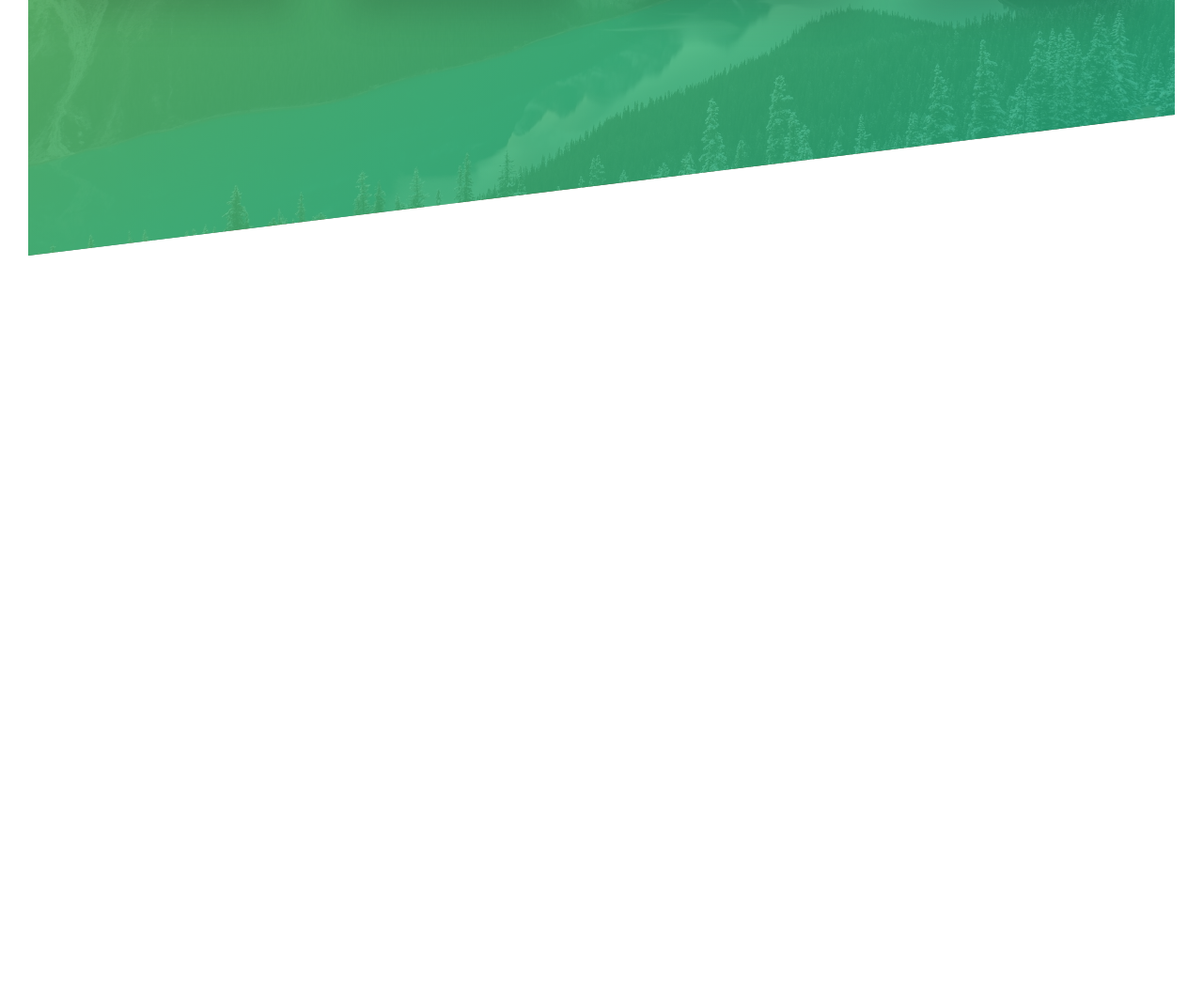
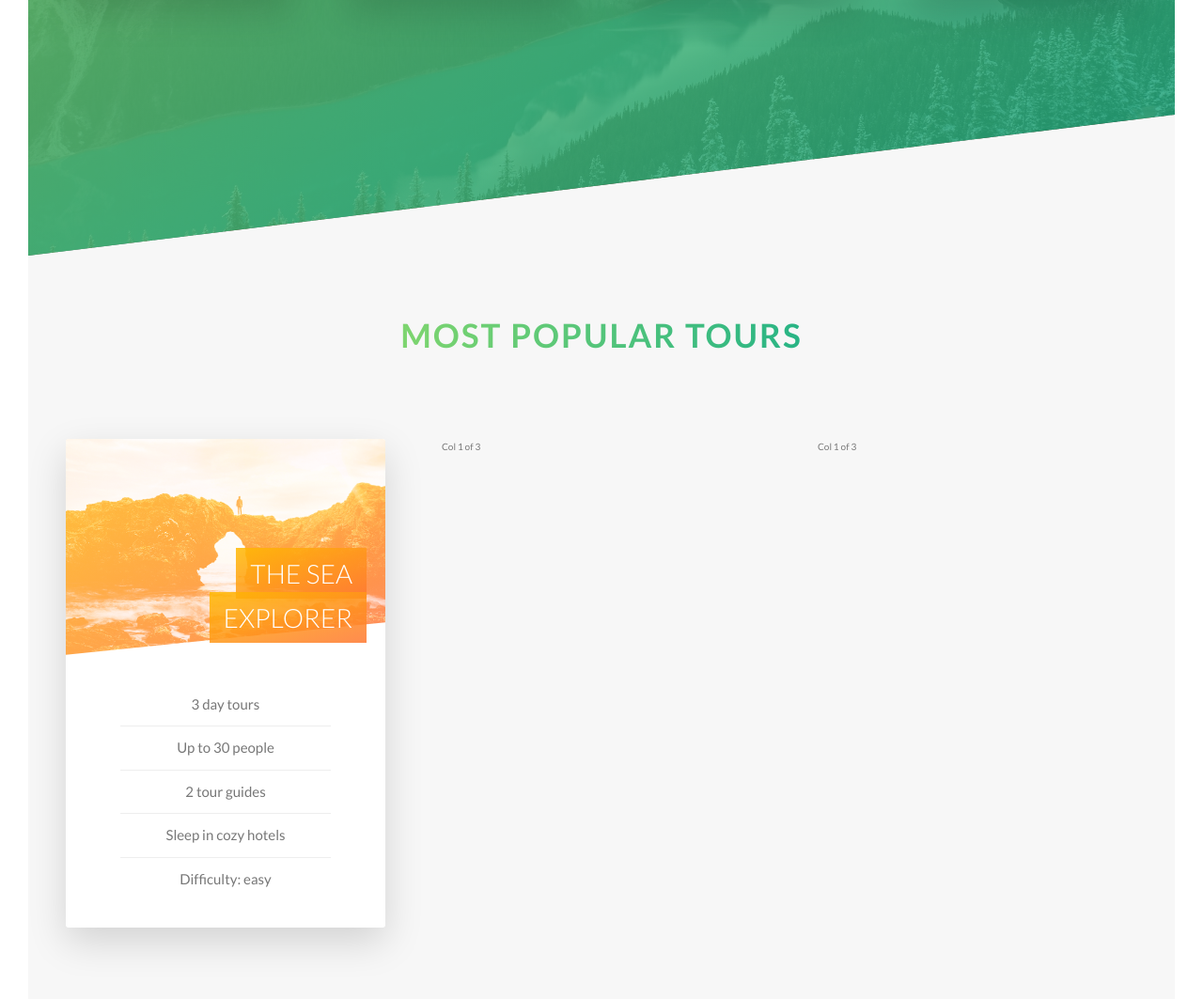
Before and after one commit to guiaramos/advanced-css-sass, a website: page Natours/index.html in a window 1280 px wide. Shown: the part 1877-2940 px from the top of the page at 94% size. Before the commit the page ends 2149 px from the top, so only its background shows below. Drawn offline with Linux system fonts and the light colour scheme.

Commit message:
Start tours section

```diff
--- a/Natours/index.html
+++ b/Natours/index.html
@@ -128,6 +128,52 @@
           </div>
         </div>
       </section>
+
+      <section class="section-tours">
+        <div class="u-center-text u-margin-bottom-big">
+          <h2 class="heading-secondary">
+            Most popular tours
+          </h2>
+        </div>
+        <div class="row">
+          <div class="col-1-of-3">
+            <div class="card">
+              <div class="card__side card__side--front">
+                <div class="card__picture card__picture--1">
+                  &nbsp;
+                </div>
+                <h4 class="card__heading">
+                  <span class="card__heading-span card__heading-span--1">
+                    The sea explorer</span
+                  >
+                </h4>
+                <div class="card__details">
+                  <ul>
+                    <li>3 day tours</li>
+                    <li>Up to 30 people</li>
+                    <li>2 tour guides</li>
+                    <li>Sleep in cozy hotels</li>
+                    <li>Difficulty: easy</li>
+                  </ul>
+                </div>
+              </div>
+              <div class="card__side card__side--back card__side--back-1">
+                BACK
+              </div>
+            </div>
+          </div>
+          <div class="col-1-of-3">
+            <div class="card">
+              Col 1 of 3
+            </div>
+          </div>
+          <div class="col-1-of-3">
+            <div class="card">
+              Col 1 of 3
+            </div>
+          </div>
+        </div>
+      </section>
     </main>
     <!--
     <section class="grid-class">
--- a/Natours/sass/abstract/_variables.scss
+++ b/Natours/sass/abstract/_variables.scss
@@ -2,8 +2,13 @@
 $color-primary: #55c57a;
 $color-primary-light: #7ed56f;
 $color-primary-dark: #28b485;
+$color-secondary-light: #ffb900;
+$color-secondary-dark: #ff7730;
+$color-tertiary-light: #2998ff;
+$color-tertiary-dark: #5643fa;
 $color-grey-dark: #777;
 $color-grey-light-1: #f7f7f7;
+$color-grey-light-2: #eee;
 $color-white: #fff;
 $color-black: #000;
 
--- /dev/null
+++ b/Natours/sass/component/_card.scss
@@ -0,0 +1,109 @@
+.card {
+  perspective: 150rem;
+  -moz-perspective: 150rem;
+  position: relative;
+  height: 52rem;
+
+  &__side {
+    height: 52rem;
+    transition: all 0.8s ease;
+    position: absolute;
+    top: 0;
+    left: 0;
+    width: 100%;
+    backface-visibility: hidden;
+    border-radius: 3px;
+    overflow: hidden;
+    box-shadow: 0 1.5rem 4rem rgba($color-black, 0.15);
+
+    &--front {
+      background-color: $color-white;
+    }
+
+    &--back {
+      transform: rotateY(180deg);
+
+      &-1 {
+        background-image: linear-gradient(
+          to right bottom,
+          $color-secondary-light,
+          $color-secondary-dark
+        );
+      }
+    }
+  }
+
+  &:hover &__side--front {
+    transform: rotateY(-180deg);
+  }
+
+  &:hover &__side--back {
+    transform: rotateY(0deg);
+  }
+
+  //   FRONT SIDE STYLING
+  &__picture {
+    background-size: cover;
+    height: 23rem;
+    background-blend-mode: screen;
+    -webkit-clip-path: polygon(0 0, 100% 0, 100% 85%, 0 100%);
+    clip-path: polygon(0 0, 100% 0, 100% 85%, 0 100%);
+    &--1 {
+      background-image: linear-gradient(
+          to right bottom,
+          $color-secondary-light,
+          $color-secondary-dark
+        ),
+        url(./../img/nat-5.jpg);
+    }
+    &--2 {
+      background-image: url(./../img/nat-5.jpg);
+    }
+    &--3 {
+      background-image: url(./../img/nat-5.jpg);
+    }
+  }
+
+  &__heading {
+    font-size: 2.8rem;
+    font-weight: 300;
+    text-transform: uppercase;
+    text-align: right;
+    color: $color-white;
+    position: absolute;
+    top: 12rem;
+    right: 2rem;
+    width: 75%;
+  }
+
+  &__heading-span {
+    padding: 1rem 1.5rem;
+    -webkit-box-decoration-break: clone;
+    box-decoration-break: clone;
+    &--1 {
+      background-image: linear-gradient(
+        to right bottom,
+        rgba($color-secondary-light, 0.85),
+        rgba($color-secondary-dark, 0.85)
+      );
+    }
+  }
+
+  &__details {
+    padding: 3rem;
+    ul {
+      list-style: none;
+      width: 80%;
+      margin: 0 auto;
+      li {
+        text-align: center;
+        font-size: 1.5rem;
+        padding: 1rem;
+
+        &:not(:last-child) {
+          border-bottom: 1px solid $color-grey-light-2;
+        }
+      }
+    }
+  }
+}
--- a/Natours/sass/layout/_header.scss
+++ b/Natours/sass/layout/_header.scss
@@ -9,6 +9,7 @@
     url("./../img/hero.jpg");
   background-size: cover;
   background-position: top;
+  -webkit-clip-path: polygon(0 0, 100% 0, 100% 75%, 0 100%);
   clip-path: polygon(0 0, 100% 0, 100% 75%, 0 100%);
 
   &__logo-box {
--- a/Natours/sass/main.scss
+++ b/Natours/sass/main.scss
@@ -15,6 +15,7 @@
 @import "./component/button";
 @import "./component/composition";
 @import "./component/feature-box";
+@import "./component/card";
 
 // Layout
 @import "./layout/header";
--- a/Natours/sass/page/_home.scss
+++ b/Natours/sass/page/_home.scss
@@ -20,3 +20,9 @@
     transform: skewY((7deg));
   }
 }
+
+.section-tours {
+  background-color: $color-grey-light-1;
+  padding: 25rem 0 50rem 0;
+  margin-top: -12rem;
+}
```
Also changed, not shown: Natours/css/style.css.
